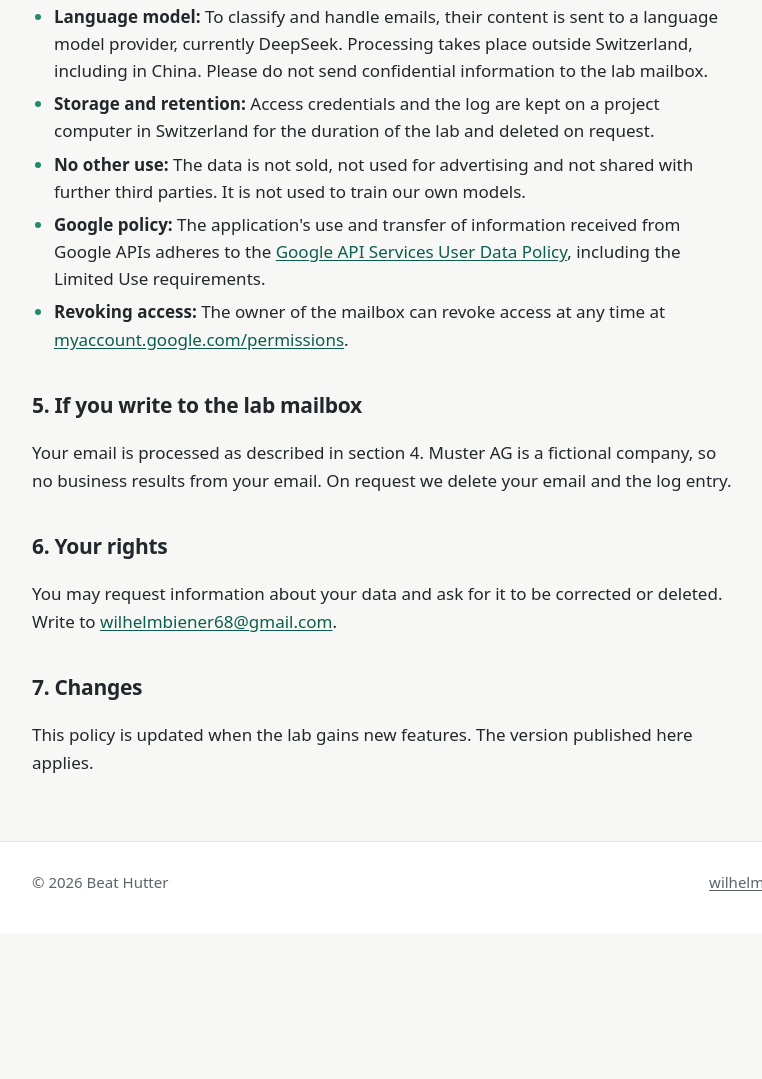
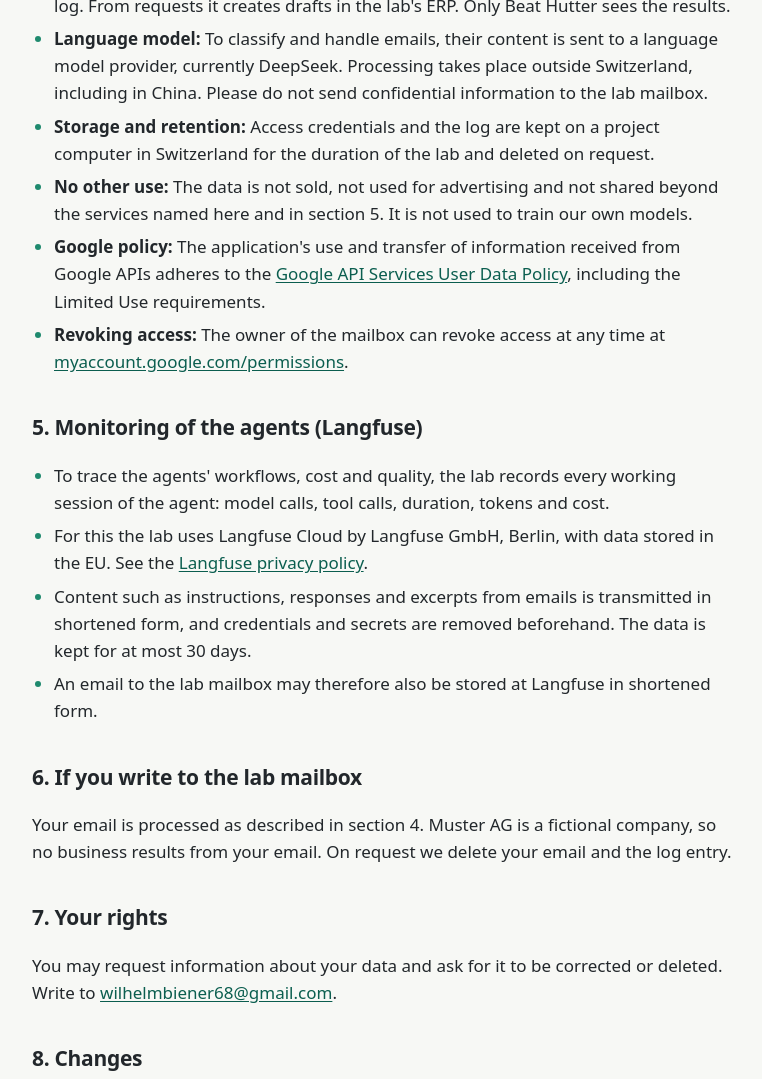
Before and after one commit to BeatHutter/enterprise-ai-lab, a plain HTML site: page docs/en/privacy.html in a window 1280 px wide. Shown: the part 1175-2254 px from the top of the page, without its empty margins (60-822 px from the left). Before the commit the page ends 2109 px from the top, so only its background shows below. Drawn offline with Linux system fonts and the light colour scheme.

Commit message:
Update 13.11.2026: privacy policy (Langfuse)

```diff
--- a/docs/en/privacy.html
+++ b/docs/en/privacy.html
@@ -24,7 +24,7 @@
 <main class="wrap">
   <article class="prose">
     <h1>Privacy policy</h1>
-    <p class="small">Last updated: 13 November 2026. The German version is authoritative.</p>
+    <p class="small">Last updated: 13 November 2026 (section 5, monitoring with Langfuse, added). The German version is authoritative.</p>
 
     <p>This policy covers the website <code>lab.bh-automation.cloud</code> and the Google application “Muster AG (Labor)”. Both belong to the Enterprise AI Lab, a private demonstration project. The Swiss Federal Act on Data Protection (FADP) applies.</p>
 
@@ -49,18 +49,26 @@
       <li><strong>Processing:</strong> The agent classifies each email, for example as a request, invoice, advertising or suspicious. It records category, sender, subject and a short reason in a log. From requests it creates drafts in the lab's ERP. Only Beat Hutter sees the results.</li>
       <li><strong>Language model:</strong> To classify and handle emails, their content is sent to a language model provider, currently DeepSeek. Processing takes place outside Switzerland, including in China. Please do not send confidential information to the lab mailbox.</li>
       <li><strong>Storage and retention:</strong> Access credentials and the log are kept on a project computer in Switzerland for the duration of the lab and deleted on request.</li>
-      <li><strong>No other use:</strong> The data is not sold, not used for advertising and not shared with further third parties. It is not used to train our own models.</li>
+      <li><strong>No other use:</strong> The data is not sold, not used for advertising and not shared beyond the services named here and in section 5. It is not used to train our own models.</li>
       <li><strong>Google policy:</strong> The application's use and transfer of information received from Google APIs adheres to the <a href="https://developers.google.com/terms/api-services-user-data-policy" target="_blank" rel="noopener">Google API Services User Data Policy</a>, including the Limited Use requirements.</li>
       <li><strong>Revoking access:</strong> The owner of the mailbox can revoke access at any time at <a href="https://myaccount.google.com/permissions" target="_blank" rel="noopener">myaccount.google.com/permissions</a>.</li>
     </ul>
 
-    <h2>5. If you write to the lab mailbox</h2>
+    <h2 id="langfuse">5. Monitoring of the agents (Langfuse)</h2>
+    <ul>
+      <li>To trace the agents' workflows, cost and quality, the lab records every working session of the agent: model calls, tool calls, duration, tokens and cost.</li>
+      <li>For this the lab uses Langfuse Cloud by Langfuse GmbH, Berlin, with data stored in the EU. See the <a href="https://langfuse.com/privacy" target="_blank" rel="noopener">Langfuse privacy policy</a>.</li>
+      <li>Content such as instructions, responses and excerpts from emails is transmitted in shortened form, and credentials and secrets are removed beforehand. The data is kept for at most 30 days.</li>
+      <li>An email to the lab mailbox may therefore also be stored at Langfuse in shortened form.</li>
+    </ul>
+
+    <h2>6. If you write to the lab mailbox</h2>
     <p>Your email is processed as described in section 4. Muster AG is a fictional company, so no business results from your email. On request we delete your email and the log entry.</p>
 
-    <h2>6. Your rights</h2>
+    <h2>7. Your rights</h2>
     <p>You may request information about your data and ask for it to be corrected or deleted. Write to <a href="mailto:wilhelmbiener68@gmail.com">wilhelmbiener68@gmail.com</a>.</p>
 
-    <h2>7. Changes</h2>
+    <h2>8. Changes</h2>
     <p>This policy is updated when the lab gains new features. The version published here applies.</p>
   </article>
 </main>
```
Also changed, not shown: docs/datenschutz.html (+13 -5 lines).
